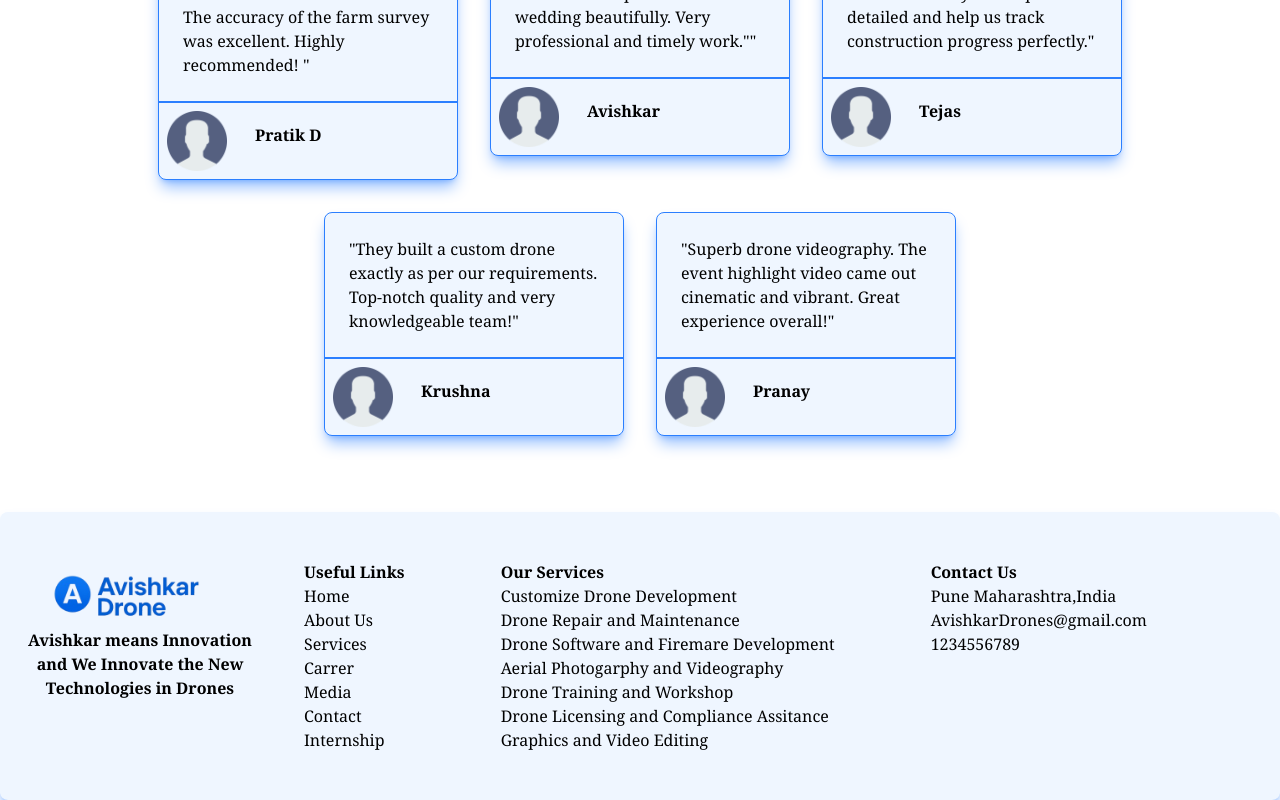
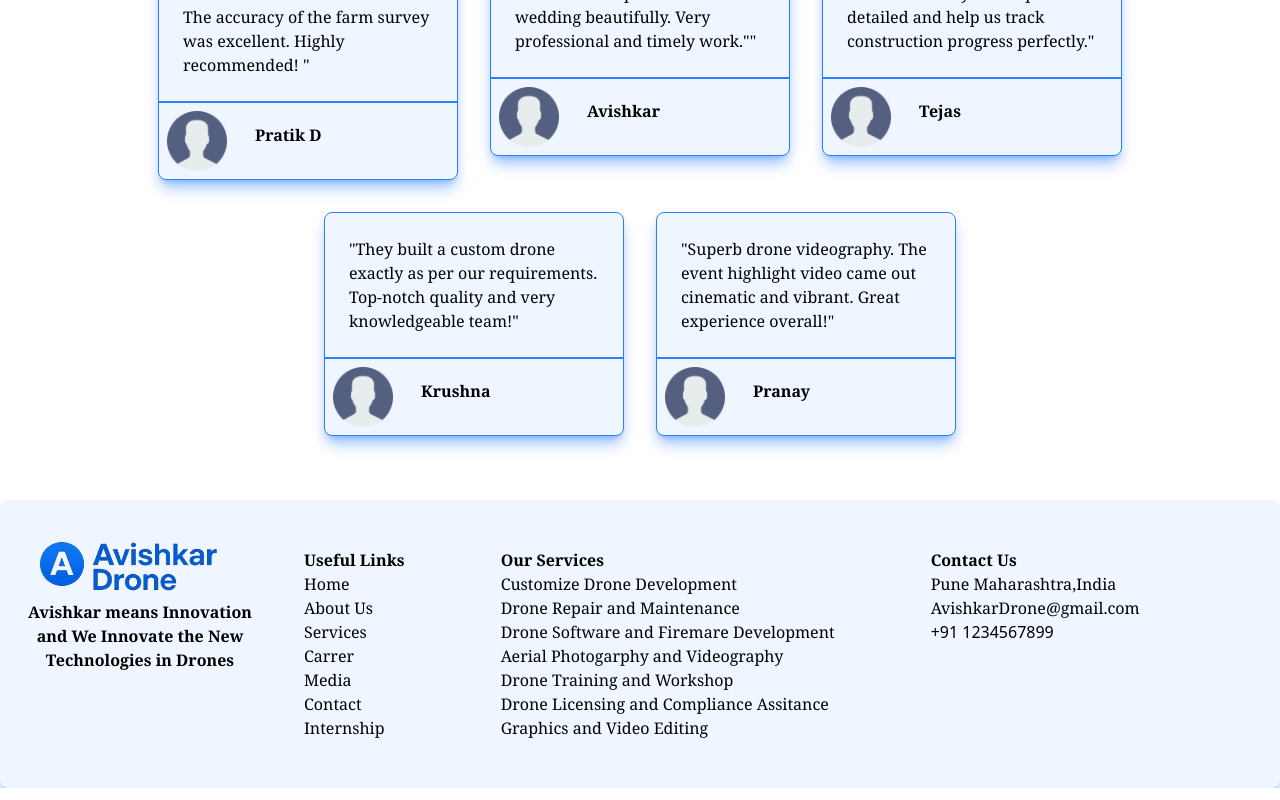
Before and after one commit to KrushnaBarhate03/React-Project, a React (Vite) app: page / in a window 1280 px wide. Shown: the part 3779-4579 px from the top of the page. Built offline with nearby package versions, Linux system fonts and the light colour scheme.

Commit message:
error solve

```diff
--- a/src/components/Footer.jsx
+++ b/src/components/Footer.jsx
@@ -3,12 +3,13 @@ import Logo from '../assets/logo.png'
 import {Link} from 'react-router-dom'
 function Footer() {
   return (
-    <div className="bg-blue-50 shadow-lg shadow-blue-500/50 mt-15 rounded-lg flex flex-col sm:flex-row">
-        <div className=" sm:w-1/5 w-auto flex flex-col ">
-          <img src={Logo} alt="Logo image" className='w-72 mx-auto '/>
-          <p className='relative  top-[-55px] font-bold text-md text-center font-serif text-md pl-6'>Avishkar means Innovation and We Innovate the New Technologies in Drones </p>
+    <div className="bg-blue-50 shadow-lg shadow-blue-500/50  mt-12 rounded-lg flex flex-col sm:flex-row">
+        <div className=" sm:w-1/5 w-auto mt-10 ">
+          <img src={Logo} alt="Logo image" className='w-45 mx-auto '/>
+          <p className='font-bold text-md text-center font-serif text-md pl-6 mt-2'>Avishkar means Innovation and We Innovate the New Technologies in Drones </p>
+         </div>
 
-        </div>
+
         <div className=" m-6 sm:m-12 font-serif flex flex-col">
           <h3 className='  font-serif font-bold'>Useful Links</h3>
           <Link to="/">Home</Link>
@@ -31,12 +32,14 @@ function Footer() {
          <Link to="/Graphics">Graphics and Video Editing</Link>
         </div>
 
-        <div className='sm:m-12 m-6 font-serif'>
+        <div className='sm:m-12 m-6  flex flex-col'>
           <h3 className="font-serif font-bold">Contact Us </h3>
+          <div className="font-serif">
           <p>Pune Maharashtra,India</p>
-          <p>AvishkarDrones@gmail.com</p>
-          <p>1234556789</p>
-          <p></p>
+          <a href="mailto:AvishkarDrone@gmail.com" >AvishkarDrone@gmail.com</a>
+          </div>
+         <a href="tel:+911234567890" >+91 1234567899</a>
+
         </div>
 
 
```
Also changed, not shown: src/assets/logo.png.
